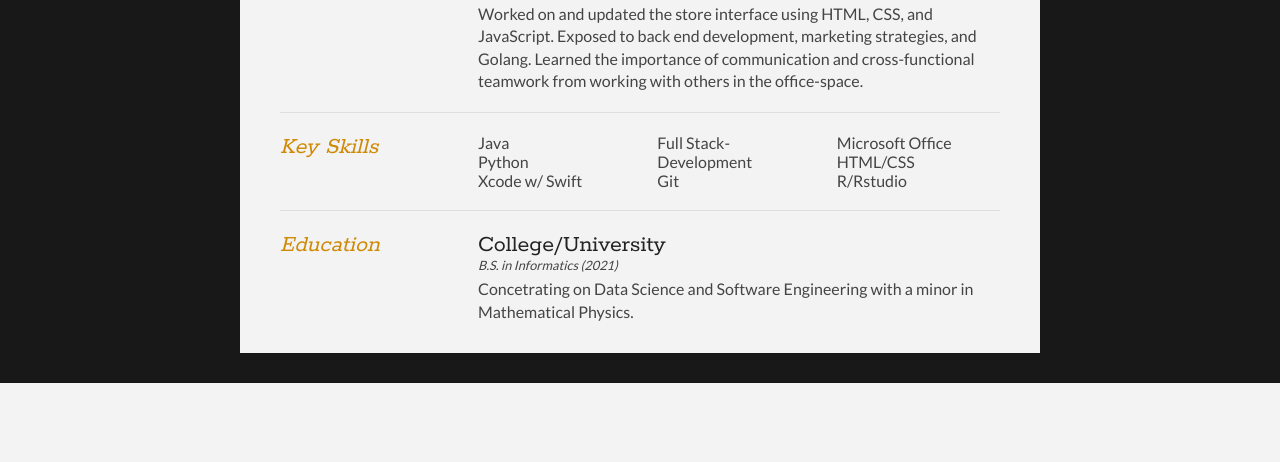
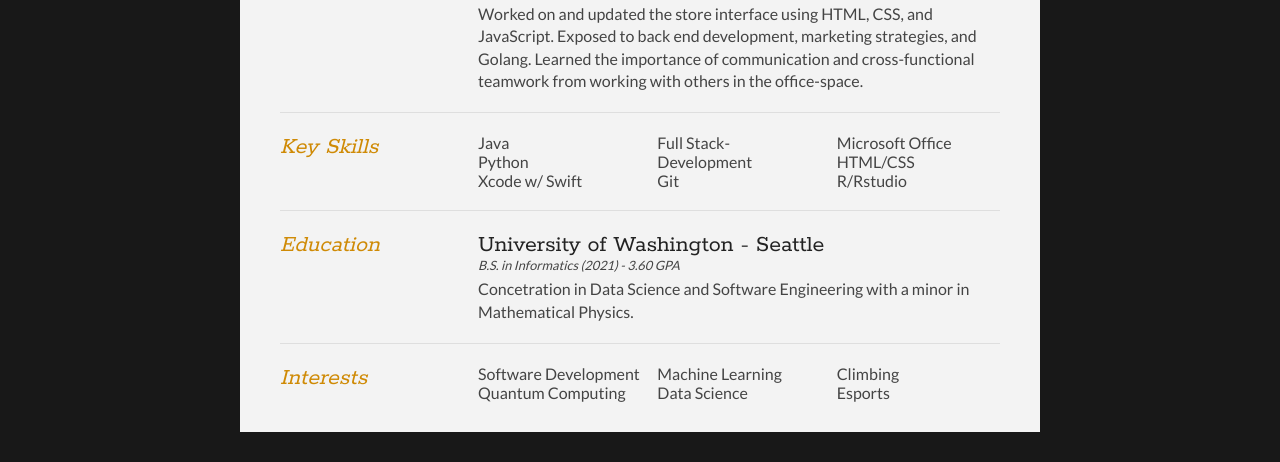
Before and after one commit to kelsonflint/Portfolio, a Django app: page /about/ in a window 1280 px wide. Shown: the part 550-1012 px from the top of the page. Before the commit the page ends 933 px from the top, so only its background shows below. Run offline with Django 3.2, Linux system fonts and the light colour scheme.

Commit message:
interests

```diff
--- a/personal_portfolio/settings.py
+++ b/personal_portfolio/settings.py
@@ -15,6 +15,7 @@ import os
 # Build paths inside the project like this: os.path.join(BASE_DIR, ...)
 BASE_DIR = os.path.dirname(os.path.dirname(os.path.abspath(__file__)))
 
+STATIC_URL = '/static/'
 
 # Quick-start development settings - unsuitable for production
 # See https://docs.djangoproject.com/en/2.2/howto/deployment/checklist/
--- a/personal_portfolio/templates/about.html
+++ b/personal_portfolio/templates/about.html
@@ -376,7 +376,7 @@
 <div id="cv" class="instaFade">
 	<div class="mainDetails">
 		<div id="headshot" class="quickFade">
-			<img src="img/headshot.jpg" alt="Kelson Flint" />
+			{% load static %} <img src="{% static "images/headshot.jpg" %}">
 		</div>
 
 		<div id="name">
@@ -463,11 +463,29 @@ Learned the importance of communication and cross-functional teamwork from worki
 
 			<div class="sectionContent">
 				<article>
-					<h2>College/University</h2>
-					<p class="subDetails">B.S. in Informatics (2021)</p>
-					<p>Concetrating on Data Science and Software Engineering with a minor in Mathematical Physics.</p>
+					<h2>University of Washington - Seattle</h2>
+					<p class="subDetails">B.S. in Informatics (2021) - 3.60 GPA</p>
+					<p>Concetration in Data Science and Software Engineering with a minor in Mathematical Physics.</p>
 				</article>
 
+			</div>
+			<div class="clear"></div>
+		</section>
+
+    <section>
+			<div class="sectionTitle">
+				<h1>Interests</h1>
+			</div>
+
+			<div class="sectionContent">
+				<ul class="keySkills">
+					<li>Software Development</li>
+					<li>Quantum Computing</li>
+					<li>Machine Learning</li>
+					<li>Data Science</li>
+					<li>Climbing</li>
+					<li>Esports</li>
+				</ul>
 			</div>
 			<div class="clear"></div>
 		</section>
```
Also changed, not shown: personal_portfolio/static/images/headshot.jpg (renamed from projects/static/img/headshot.jpg).
